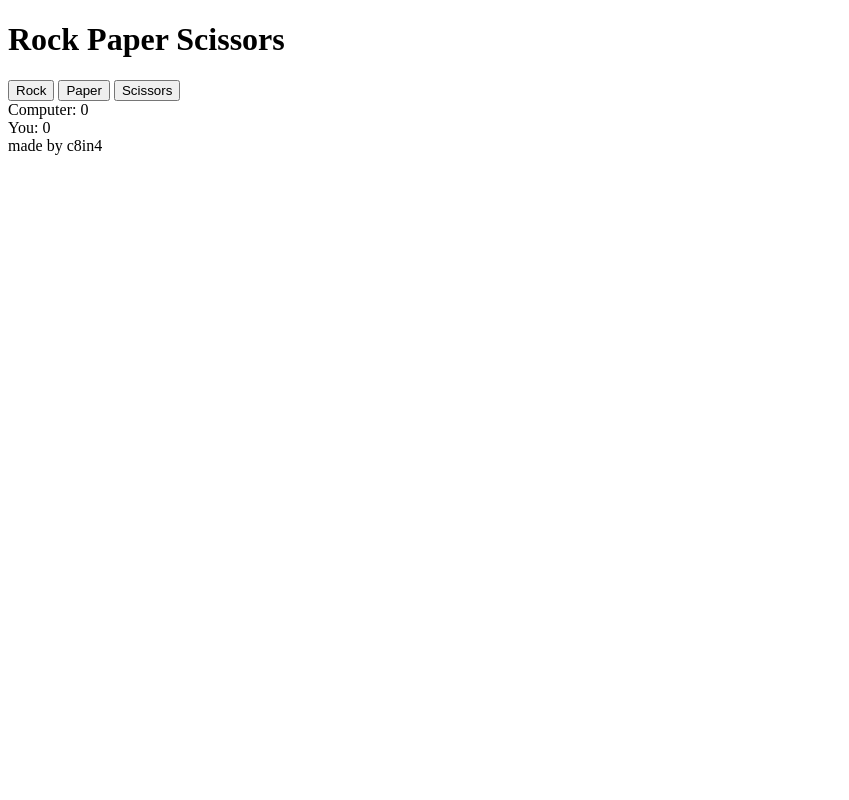
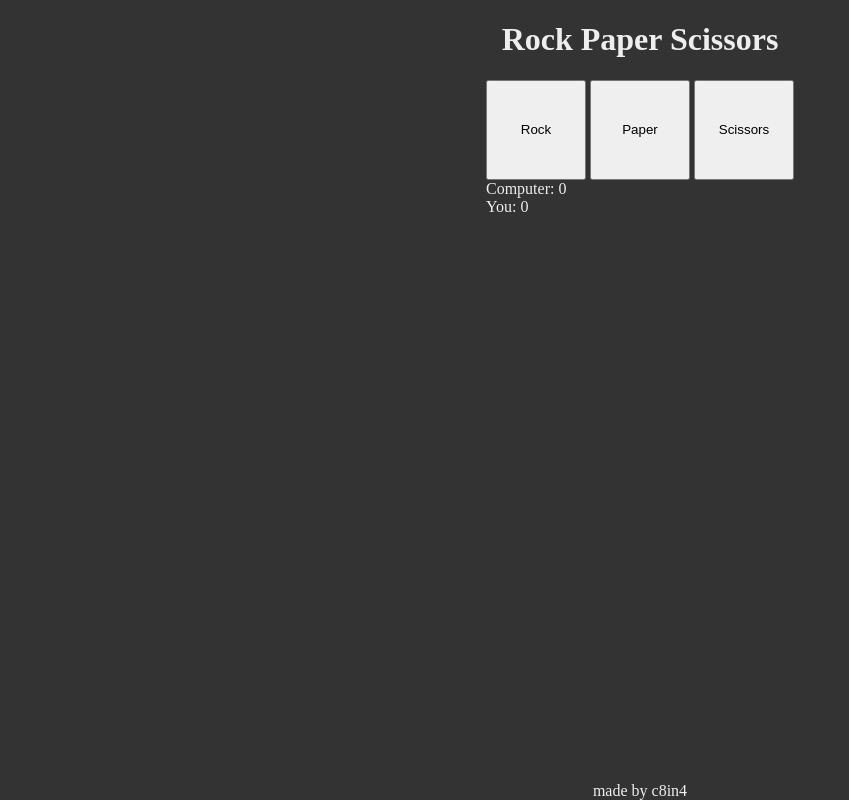
Before and after one commit to c8in4/rock-paper-scissors, a plain HTML site: page index.html in a window 1280 px wide. Shown: the whole page, without its empty margins (0-849 px from the left). Drawn offline with Linux system fonts and the light colour scheme.

Commit message:
Add style.css

```diff
--- a/index.html
+++ b/index.html
@@ -1,25 +1,30 @@
 <!DOCTYPE html>
 <html lang="en">
+
 <head>
     <meta charset="UTF-8">
     <meta name="viewport" content="width=device-width, initial-scale=1.0">
     <title>Rock Paper Scissors</title>
     <script src="script.js" defer></script>
+    <link rel="stylesheet" href="style.css">
 </head>
+
 <body>
     <header>
         <h1>Rock Paper Scissors</h1>
     </header>
 
     <main>
-        <div id="buttons">
+        <div class="buttonsContainer" id="buttons">
             <button name="Rock" id="rockButton">Rock</button>
             <button name="Paper" id="paperButton">Paper</button>
             <button name="Scissors" id="scissorsButton">Scissors</button>
         </div>
 
         <div id="scores">
-            Computer: 0<br>You: 0
+            Computer: 0
+            <br>
+            You: 0
         </div>
     </main>
 
@@ -27,4 +32,5 @@
         made by c8in4
     </footer>
 </body>
+
 </html>
--- /dev/null
+++ b/style.css
@@ -0,0 +1,36 @@
+:root {
+    --var-bgColor-primary: #333;
+    --var-txtColor-primary: #eee;
+}
+
+*,
+*::before,
+*::after {
+    box-sizing: border-box;
+}
+
+html {
+    font-size: 62.5%;
+}
+
+body {
+    font-size: 1.6rem;
+    background-color: var(--var-bgColor-primary);
+    color: var(--var-txtColor-primary);
+    margin: 0;
+    height: 100dvh;
+    display: flex;
+    flex-direction: column;
+    align-items: center;
+}
+
+main {
+    flex: 1;
+}
+
+.buttonsContainer > button {
+    width: 10rem;
+    height: 10rem;
+}
+
+/* outline: 1px solid red; */
```
